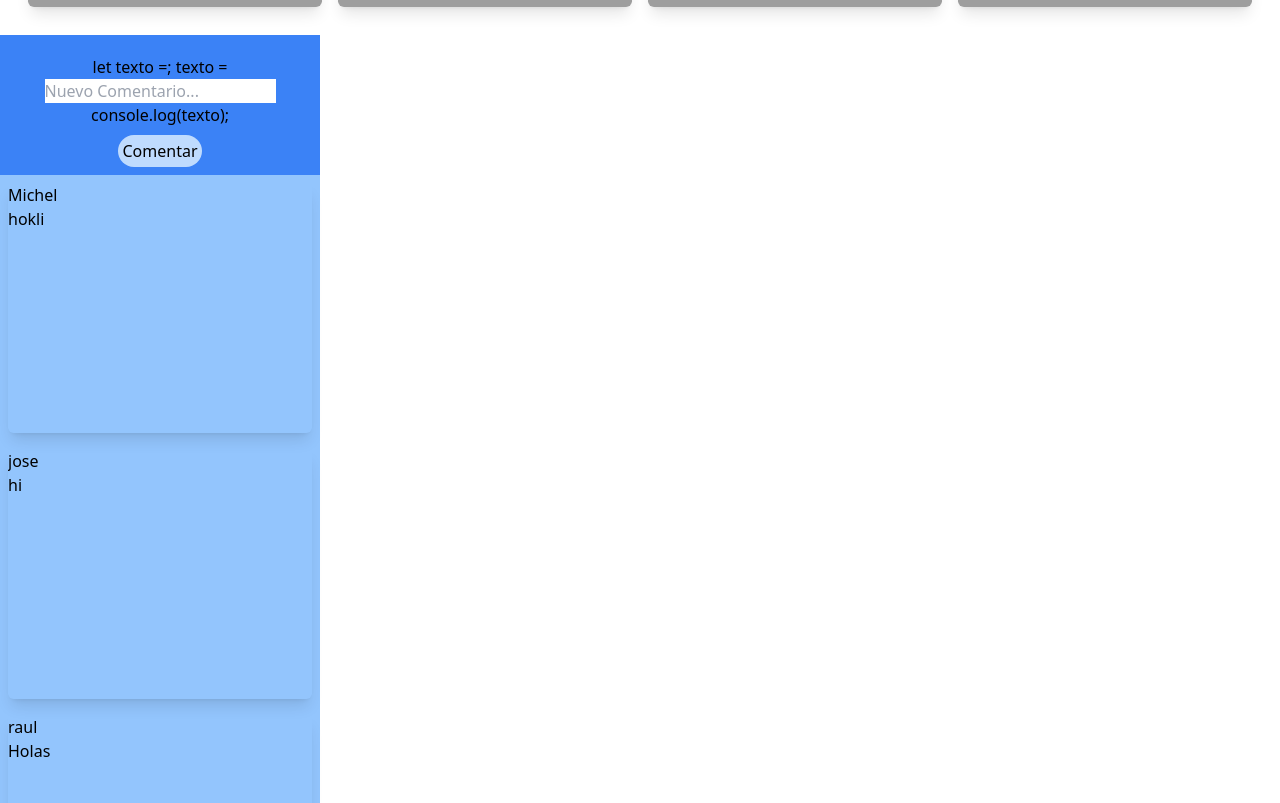
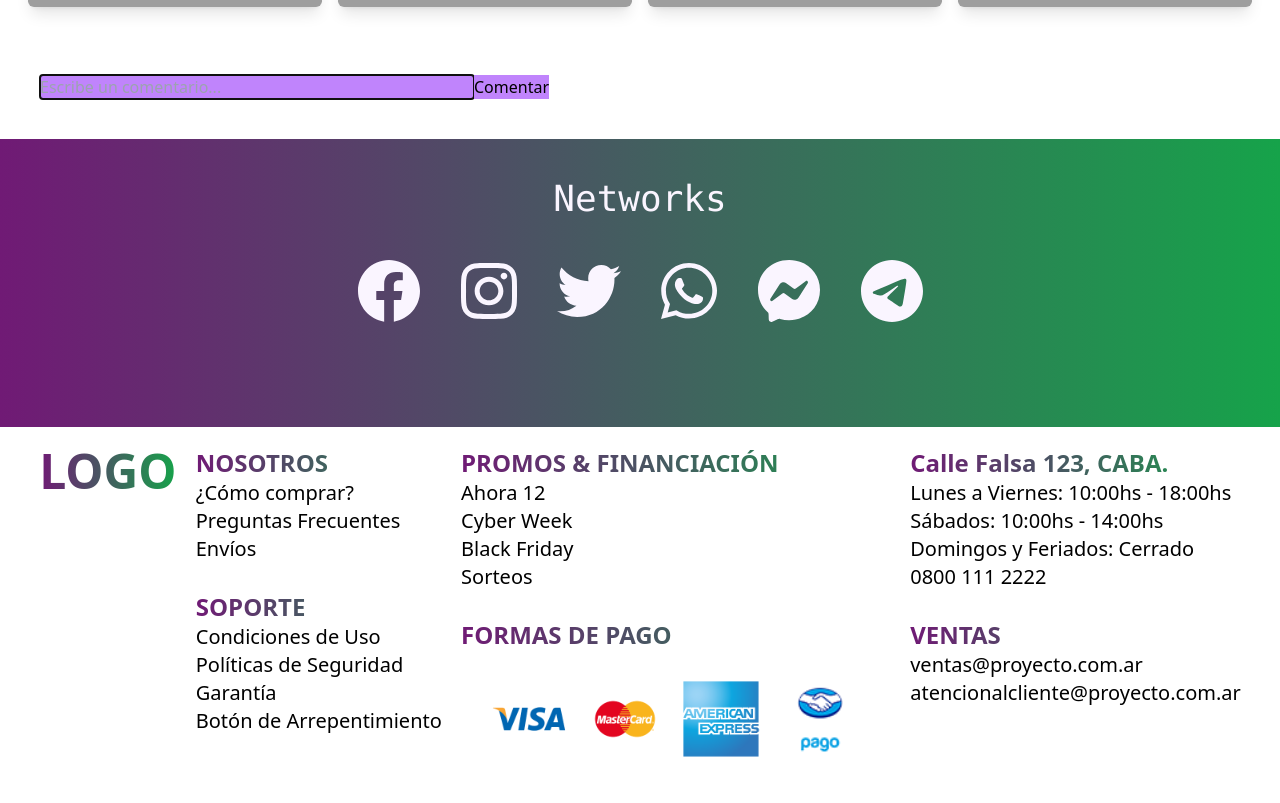
Before and after one commit to JoakoLP/proyecto-numen, a React (Create React App) app: page / in a window 1280 px wide. Shown: the part 1177-1980 px from the top of the page. Built offline with nearby package versions, Linux system fonts and the light colour scheme; grey boxes are pictures that could not be loaded.

Commit message:
se el componente para los comentarios con algunos estilos

```diff
--- a/src/App.js
+++ b/src/App.js
@@ -3,7 +3,7 @@ import Cards from "./components/Cards";
 import Footer from "./components/Footer";
 import Slider from "./components/Slider/Slider";
 import Categories from "./components/Categories/Categories";
-import Comentaries from "./components/Comentary/Comentaries";
+import Comentary from "./components/Comentary/Comentary";
 
 function App() {
   return (
@@ -12,7 +12,7 @@ function App() {
       <Cards />
       <Slider />
       <Categories />
-      <Comentaries />
+      <Comentary />
       <Footer />
     </div>
   );
--- a/src/components/Comentary/BoxComentary.jsx
+++ /dev/null
@@ -1,12 +0,0 @@
-import React from "react";
-
-const BoxComentary = ({ item }) => {
-  return (
-    <div className="flex-1 h-[600px] md:h-[250px] m-2 shadow-lg rounded-md overflow-hidden relative">
-      <h3>{item.nick}</h3>
-      <p>{item.comentary}</p>
-    </div>
-  );
-};
-
-export default BoxComentary;
--- a/src/components/Comentary/Comentaries.jsx
+++ /dev/null
@@ -1,19 +0,0 @@
-import React from "react";
-import BoxComentary from "./BoxComentary";
-import { DataComentary } from "./DataComentary";
-import WriteComentary from "./WriteComentary";
-
-function Comentaries() {
-  return (
-    <div className="flex flex-col w-80 bg-blue-500 justify-between items-center p-5 mobile:flex-col">
-      <WriteComentary />
-      {DataComentary.map((box, index) => (
-        <div className="flex bg-blue-300 w-80 h-30 justify-between">
-          <BoxComentary item={box} key={index} />{" "}
-        </div>
-      ))}
-    </div>
-  );
-}
-
-export default Comentaries;
--- /dev/null
+++ b/src/components/Comentary/Comentary.jsx
@@ -0,0 +1,48 @@
+import React from "react";
+import { useState } from "react";
+const Comentary = () => {
+  const data = [{ text: "hola" }, { text: "hi" }, { text: "holi" }];
+  const [search, setSearch] = useState([]);
+
+  return (
+    <div className="px-10 py-10">
+      <form
+        onSubmit={(ev) => {
+          ev.preventDefault();
+          setSearch([...search, ev.target.search.value]);
+        }}
+      >
+        <input
+          className="bg-purple-400"
+          type="text"
+          name="search"
+          required
+          placeholder="Escribe un comentario..."
+          autoFocus
+          size="42"
+          autoComplete="off"
+        ></input>
+        <button type="submit" className="bg-purple-400">
+          Comentar
+        </button>
+        <div className="">
+          <ul className="flex flex-col space-y-4">
+            {search
+              .slice(0)
+              .reverse()
+              .map((coment, index) => (
+                <li
+                  key={index}
+                  className="pt-5 pb-5  h-8  rounded-lg border-2 border-black shadow-black shadow-sm"
+                >
+                  {coment}
+                </li>
+              ))}
+          </ul>
+        </div>
+      </form>
+    </div>
+  );
+};
+
+export default Comentary;
--- a/src/components/Comentary/DataComentary.js
+++ /dev/null
@@ -1,18 +0,0 @@
-export const DataComentary = [
-  {
-    nick: "Michel",
-    comentary: "hokli",
-  },
-  {
-    nick: "jose",
-    comentary: "hi",
-  },
-  {
-    nick: "raul",
-    comentary: "Holas",
-  },
-  {
-    nick: "juan",
-    comentary: "Hola",
-  },
-];
--- a/src/components/Comentary/WriteComentary.jsx
+++ /dev/null
@@ -1,25 +0,0 @@
-import React from "react";
-
-function WriteComentary(nComentario) {
-  return (
-    <div className="bg-grey-200 w-600 h-120 flex justify-center items-center flex-col bg-no-repeat bg-cover">
-      let texto ={""}; texto ={" "}
-      <input
-        id="nuevoComentario"
-        type="text"
-        placeholder="Nuevo Comentario..."
-      />
-      console.log(texto);
-      <div className="pt-2 pb-2">
-        <button
-          className="pt-1 pr-1 pl-1 pb-1 rounded-3xl bg-blue-200"
-          onClick=""
-        >
-          Comentar
-        </button>
-      </div>
-    </div>
-  );
-}
-
-export default WriteComentary;
```
